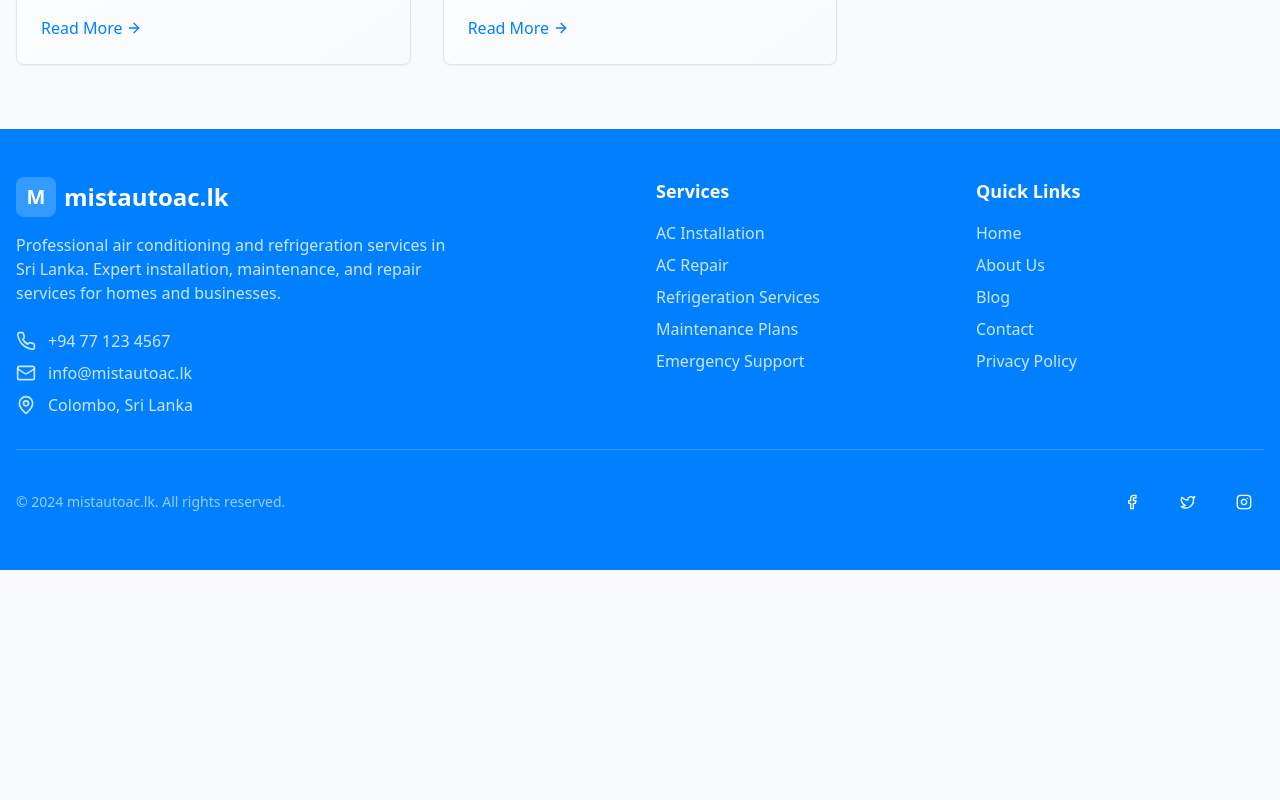
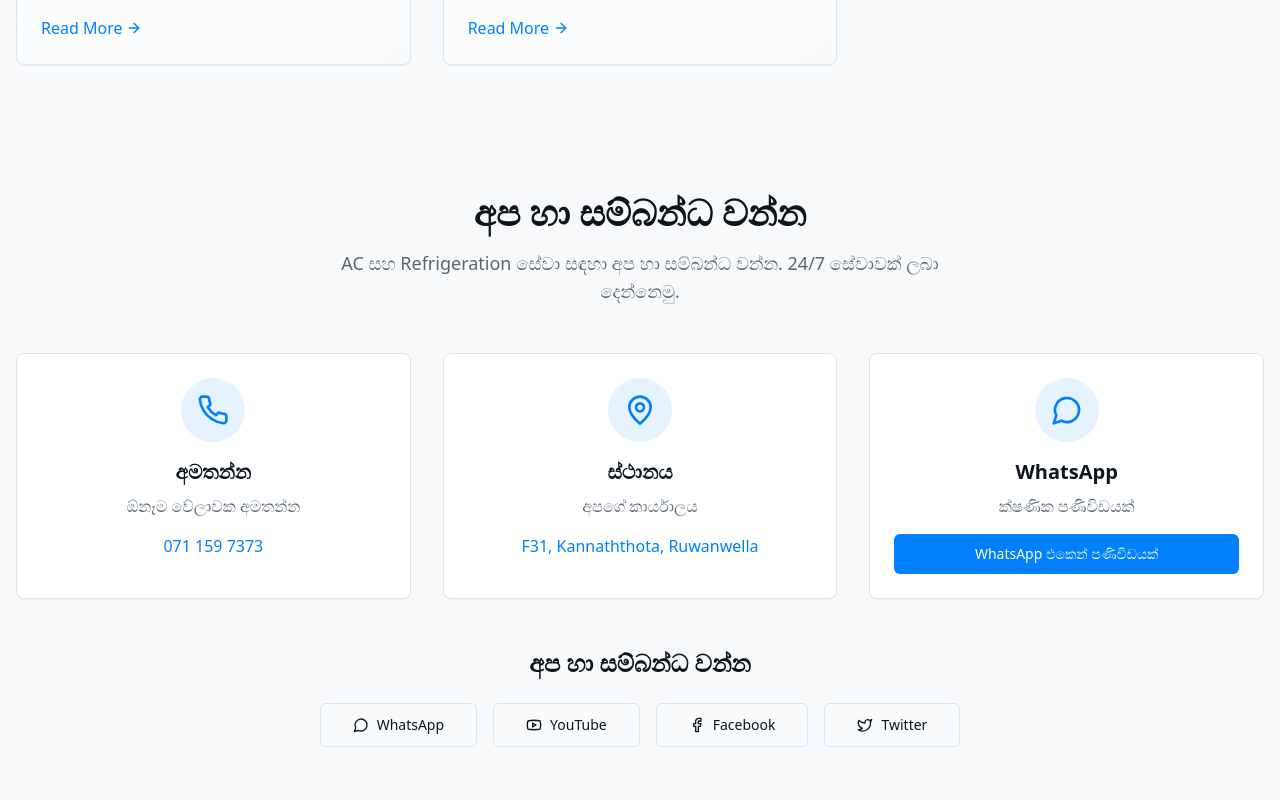
Before and after one commit to SL-True-Crypto/mistautoac-blog-hub, a React (Vite) app: page / in a window 1280 px wide. Shown: the part 1660-2460 px from the top of the page. Before the commit the page ends 2230 px from the top, so only its background shows below. Built offline with nearby package versions, Linux system fonts and the light colour scheme.

Commit message:
Add contact section and update hero

```diff
--- /dev/null
+++ b/src/components/Contact.tsx
@@ -0,0 +1,116 @@
+import { Button } from "@/components/ui/button";
+import { Card, CardContent } from "@/components/ui/card";
+import { Phone, MapPin, MessageCircle, Youtube, Facebook, Twitter } from "lucide-react";
+
+const Contact = () => {
+  const handleWhatsAppClick = () => {
+    window.open("https://wa.me/94711597373", "_blank");
+  };
+
+  const handleLocationClick = () => {
+    window.open("https://maps.app.goo.gl/814t8NRZodujZfcK6", "_blank");
+  };
+
+  return (
+    <section className="py-16 bg-secondary/20">
+      <div className="container mx-auto px-4">
+        <div className="text-center mb-12">
+          <h2 className="text-3xl md:text-4xl font-bold text-foreground mb-4">
+            අප හා සම්බන්ධ වන්න
+          </h2>
+          <p className="text-lg text-muted-foreground max-w-2xl mx-auto">
+            AC සහ Refrigeration සේවා සඳහා අප හා සම්බන්ධ වන්න. 24/7 සේවාවක් ලබා දෙන්නෙමු.
+          </p>
+        </div>
+
+        <div className="grid grid-cols-1 md:grid-cols-2 lg:grid-cols-3 gap-8 mb-12">
+          <Card className="text-center hover:shadow-lg transition-shadow">
+            <CardContent className="pt-6">
+              <div className="w-16 h-16 bg-primary/10 rounded-full flex items-center justify-center mx-auto mb-4">
+                <Phone className="w-8 h-8 text-primary" />
+              </div>
+              <h3 className="text-xl font-semibold mb-2">අමතන්න</h3>
+              <p className="text-muted-foreground mb-4">ඕනෑම වේලාවක අමතන්න</p>
+              <a href="tel:0711597373" className="text-primary font-medium hover:underline">
+                071 159 7373
+              </a>
+            </CardContent>
+          </Card>
+
+          <Card className="text-center hover:shadow-lg transition-shadow">
+            <CardContent className="pt-6">
+              <div className="w-16 h-16 bg-primary/10 rounded-full flex items-center justify-center mx-auto mb-4">
+                <MapPin className="w-8 h-8 text-primary" />
+              </div>
+              <h3 className="text-xl font-semibold mb-2">ස්ථානය</h3>
+              <p className="text-muted-foreground mb-4">අපගේ කාර්යාලය</p>
+              <button
+                onClick={handleLocationClick}
+                className="text-primary font-medium hover:underline"
+              >
+                F31, Kannaththota, Ruwanwella
+              </button>
+            </CardContent>
+          </Card>
+
+          <Card className="text-center hover:shadow-lg transition-shadow">
+            <CardContent className="pt-6">
+              <div className="w-16 h-16 bg-primary/10 rounded-full flex items-center justify-center mx-auto mb-4">
+                <MessageCircle className="w-8 h-8 text-primary" />
+              </div>
+              <h3 className="text-xl font-semibold mb-2">WhatsApp</h3>
+              <p className="text-muted-foreground mb-4">ක්ෂණික පණිවිඩයක්</p>
+              <Button onClick={handleWhatsAppClick} className="w-full">
+                WhatsApp එකෙන් පණිවිඩයක්
+              </Button>
+            </CardContent>
+          </Card>
+        </div>
+
+        <div className="text-center">
+          <h3 className="text-2xl font-semibold mb-6">අප හා සම්බන්ධ වන්න</h3>
+          <div className="flex justify-center space-x-4">
+            <Button
+              variant="outline"
+              size="lg"
+              onClick={() => window.open("https://wa.me/94711597373", "_blank")}
+              className="flex items-center gap-2"
+            >
+              <MessageCircle className="w-5 h-5" />
+              WhatsApp
+            </Button>
+            <Button
+              variant="outline"
+              size="lg"
+              onClick={() => window.open("https://youtube.com/@mist-auto-ac?si=hr362_VIOgK1d8u5", "_blank")}
+              className="flex items-center gap-2"
+            >
+              <Youtube className="w-5 h-5" />
+              YouTube
+            </Button>
+            <Button
+              variant="outline"
+              size="lg"
+              onClick={() => window.open("https://www.facebook.com/Aselasenarath20", "_blank")}
+              className="flex items-center gap-2"
+            >
+              <Facebook className="w-5 h-5" />
+              Facebook
+            </Button>
+            <Button
+              variant="outline"
+              size="lg"
+              onClick={() => window.open("https://x.com/MistAuto89473", "_blank")}
+              className="flex items-center gap-2"
+            >
+              <Twitter className="w-5 h-5" />
+              Twitter
+            </Button>
+          </div>
+        </div>
+      </div>
+    </section>
+  );
+};
+
+export default Contact;
--- a/src/components/Footer.tsx
+++ b/src/components/Footer.tsx
@@ -21,7 +21,7 @@ const Footer = () => {
             <div className="space-y-2">
               <div className="flex items-center gap-3 text-primary-foreground/80">
                 <Phone className="w-5 h-5" />
-                <span>+94 77 123 4567</span>
+                <span>071 159 7373</span>
               </div>
               <div className="flex items-center gap-3 text-primary-foreground/80">
                 <Mail className="w-5 h-5" />
@@ -29,7 +29,7 @@ const Footer = () => {
               </div>
               <div className="flex items-center gap-3 text-primary-foreground/80">
                 <MapPin className="w-5 h-5" />
-                <span>Colombo, Sri Lanka</span>
+                <span>F31, Kannaththota, Ruwanwella</span>
               </div>
             </div>
           </div>
@@ -108,13 +108,28 @@ const Footer = () => {
 
             {/* Social Links */}
             <div className="flex space-x-4">
-              <Button variant="ghost" size="sm" className="h-10 w-10 p-0 hover:bg-primary-foreground/10">
+              <Button
+                variant="ghost"
+                size="sm"
+                className="h-10 w-10 p-0 hover:bg-primary-foreground/10"
+                onClick={() => window.open("https://www.facebook.com/Aselasenarath20", "_blank")}
+              >
                 <Facebook className="w-5 h-5" />
               </Button>
-              <Button variant="ghost" size="sm" className="h-10 w-10 p-0 hover:bg-primary-foreground/10">
+              <Button
+                variant="ghost"
+                size="sm"
+                className="h-10 w-10 p-0 hover:bg-primary-foreground/10"
+                onClick={() => window.open("https://x.com/MistAuto89473", "_blank")}
+              >
                 <Twitter className="w-5 h-5" />
               </Button>
-              <Button variant="ghost" size="sm" className="h-10 w-10 p-0 hover:bg-primary-foreground/10">
+              <Button
+                variant="ghost"
+                size="sm"
+                className="h-10 w-10 p-0 hover:bg-primary-foreground/10"
+                onClick={() => window.open("https://wa.me/94711597373", "_blank")}
+              >
                 <Instagram className="w-5 h-5" />
               </Button>
             </div>
--- a/src/pages/Index.tsx
+++ b/src/pages/Index.tsx
@@ -1,6 +1,7 @@
 import Header from "@/components/Header";
 import Hero from "@/components/Hero";
 import BlogGrid from "@/components/BlogGrid";
+import Contact from "@/components/Contact";
 import Footer from "@/components/Footer";
 
 const Index = () => {
@@ -9,6 +10,7 @@ const Index = () => {
       <Header />
       <Hero />
       <BlogGrid />
+      <Contact />
       <Footer />
     </div>
   );
```
